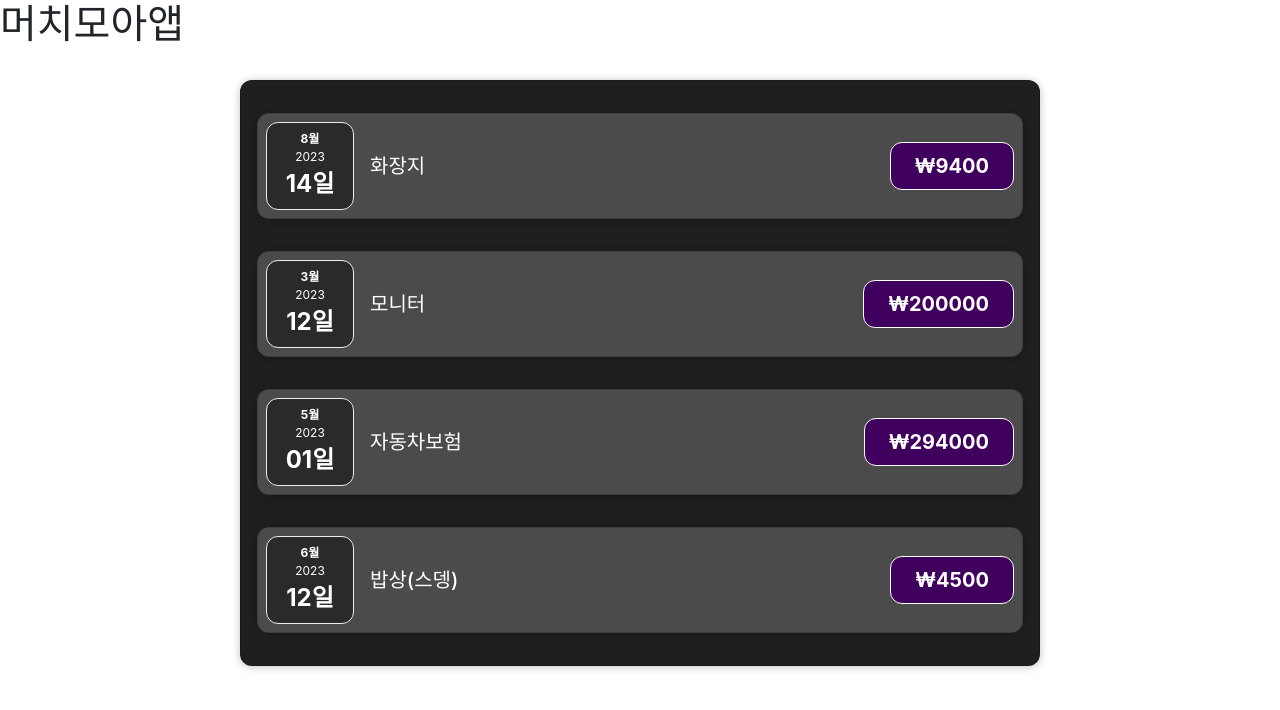
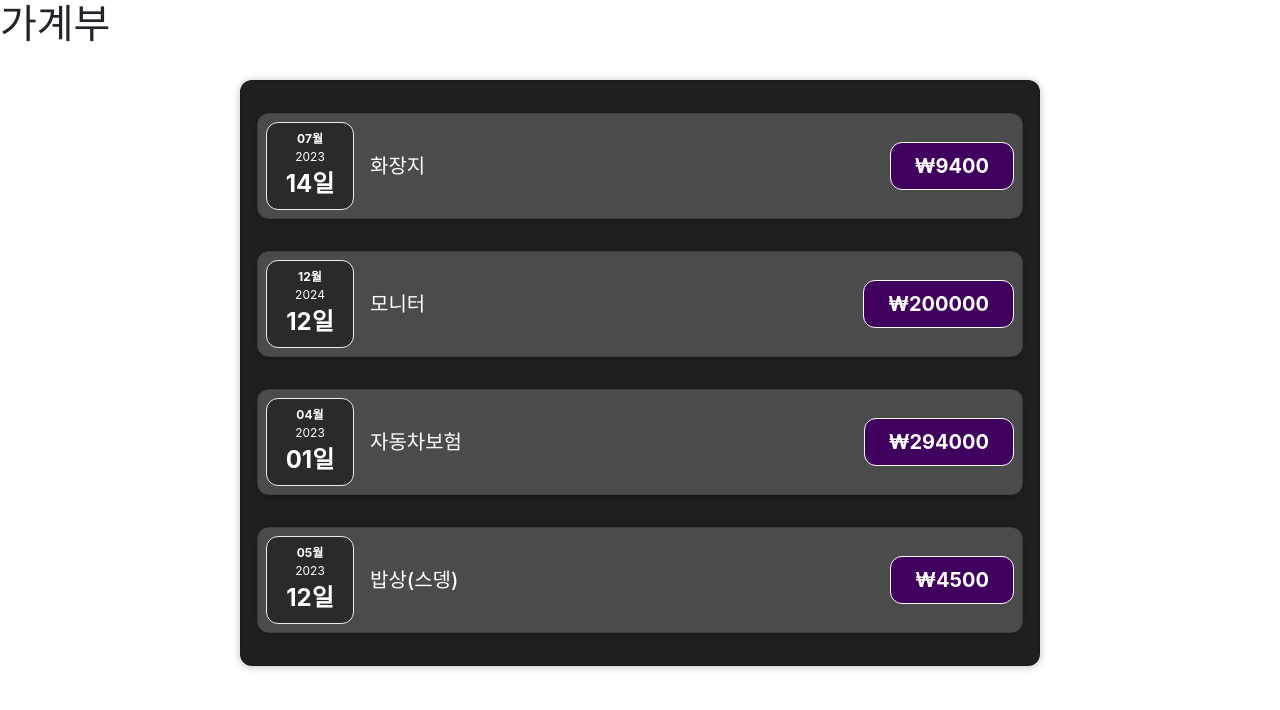
Before and after one commit to qwerewqwerew/next-react, a React (Create React App) app: page / in a window 1280 px wide. Shown: the top 710 px of the page. Built offline with nearby package versions, Linux system fonts and the light colour scheme.

Commit message:
date 수정

```diff
--- a/src/App.js
+++ b/src/App.js
@@ -3,21 +3,20 @@ import Expenses from "./components/Expenses";
 function App() {
 	const expenses = [
 		{
-      id: 'e1',
-      title: '화장지',
+			id: "e1",title: "화장지",
 			amount: 9400,
 			date: new Date(2023, 7, 14),
 		},
-    { id: 'e2', title: '모니터', amount: 200000, date: new Date(2023, 2, 12) },
+		{ id: "e2", title: "모니터", amount: 200000, date: new Date(2023, 12, 12) },
 		{
-      id: 'e3',
-      title: '자동차보험',
+			id: "e3",
+			title: "자동차보험",
 			amount: 294000,
 			date: new Date(2023, 4, 1),
 		},
 		{
-      id: 'e4',
-      title: '밥상(스뎅)',
+			id: "e4",
+			title: "밥상(스뎅)",
 			amount: 4500,
 			date: new Date(2023, 5, 12),
 		},
@@ -30,9 +29,11 @@ function App() {
   );
 
  */
-  return (<div>
-    <h1>머치모아앱</h1>
+	return (
+		<div>
+			<h1>가계부</h1>
 			<Expenses items={expenses} />
-  </div>)
+		</div>
+	);
 }
 export default App;
--- a/src/components/ExpenseDate.js
+++ b/src/components/ExpenseDate.js
@@ -1,12 +1,12 @@
 import React from "react";
 import "./ExpenceDate.css";
 const ExpenseDate = (props) => {
-  const month = props.date.toLocaleString("ko-KR", { month: "long" });
+  const month = props.date.getMonth().toString().padStart(2,"0");
   const day = props.date.toLocaleString("ko-KR", { day: "2-digit" });
   const year = props.date.getFullYear();
   return (
     <div className="expense-date">
-      <div className="expense-date__month">{month}</div>
+      <div className="expense-date__month">{month == 0 ? "12" : month}월</div>
       <div className="expense-date__year">{year}</div>
       <div className="expense-date__day">{day}</div>
     </div>
```
Lines whose indentation alone changed are shown as unchanged.
